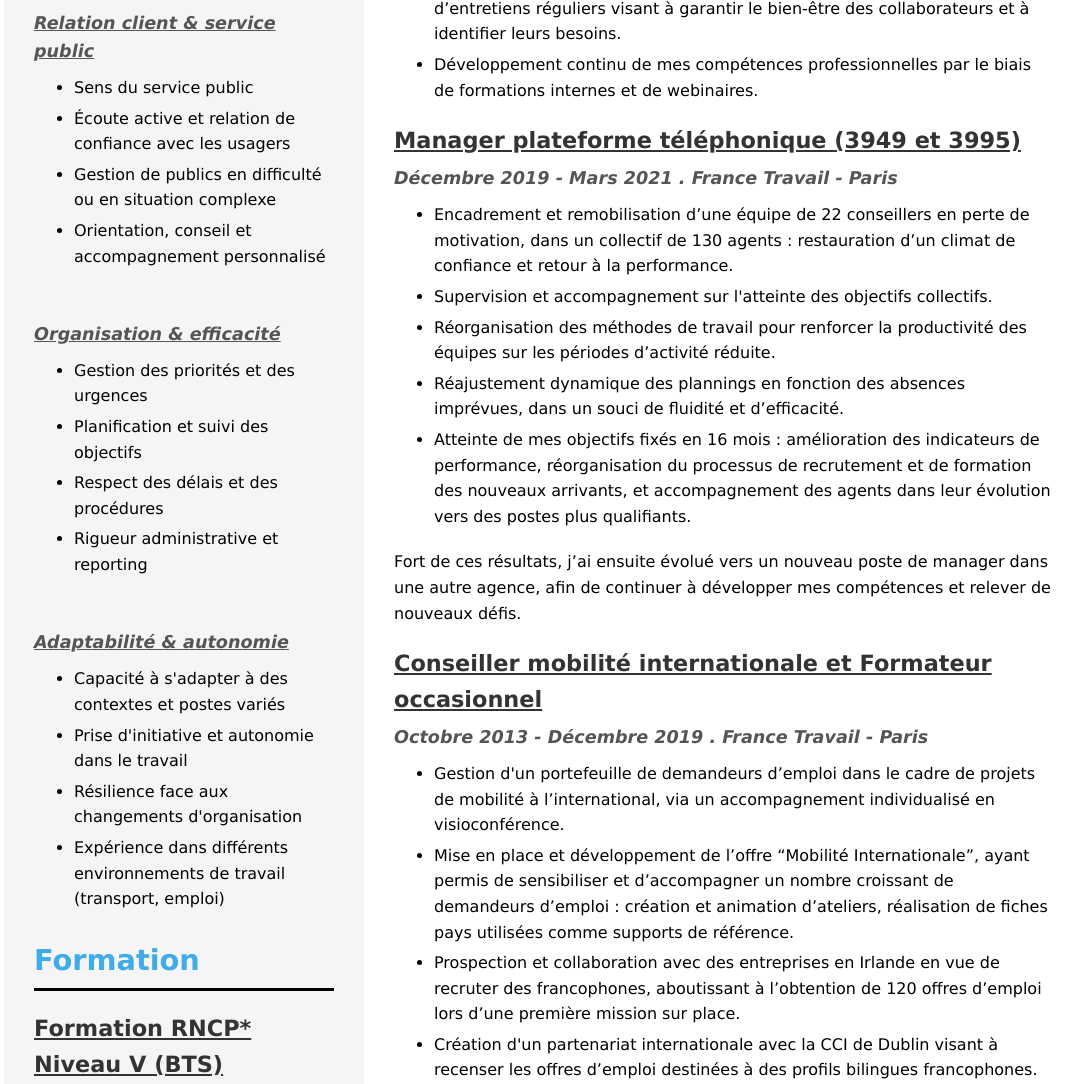
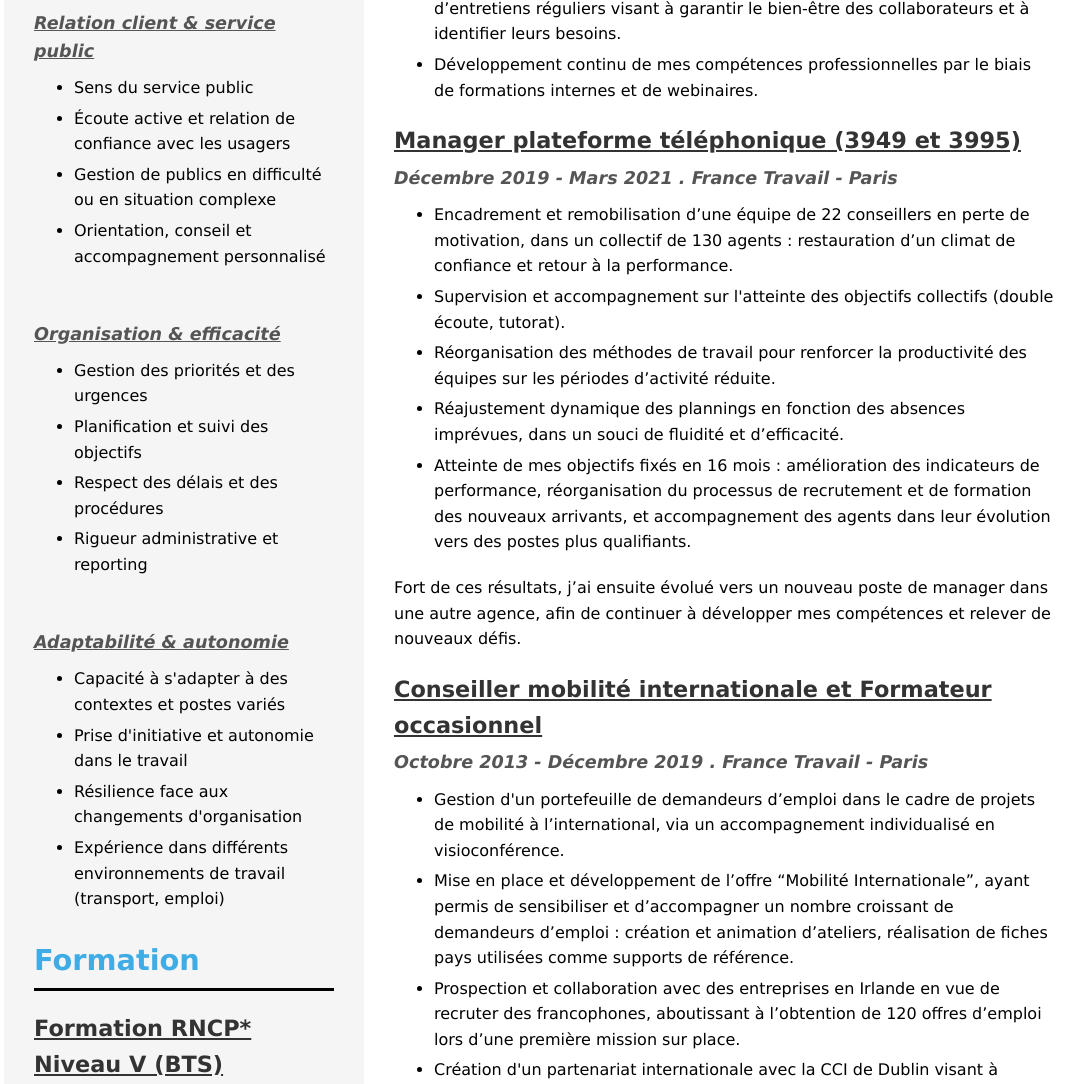
Before and after one commit to XavDauch/XavDauch.github.io, a plain HTML site: page index.html in a window 1280 px wide. Shown: the part 1195-2279 px from the top of the page, without its empty margins (96-1180 px from the left). Drawn offline with Linux system fonts and the light colour scheme.

Commit message:
correcting work experience

```diff
--- a/index.html
+++ b/index.html
@@ -170,7 +170,7 @@
                                 <h4>Décembre 2019 - Mars 2021 . France Travail - Paris</h4>
                                 <ul>
                                     <li>Encadrement et remobilisation d’une équipe de 22 conseillers en perte de motivation, dans un collectif de 130 agents : restauration d’un climat de confiance et retour à la performance.</li>
-                                    <li>Supervision et accompagnement sur l'atteinte des objectifs collectifs.</li>
+                                    <li>Supervision et accompagnement sur l'atteinte des objectifs collectifs (double écoute, tutorat).</li>
                                     <li>Réorganisation des méthodes de travail pour renforcer la productivité des équipes sur les périodes d’activité réduite.</li>
                                     <li>Réajustement dynamique des plannings en fonction des absences imprévues, dans un souci de fluidité et d’efficacité.</li>
                                     <li>Atteinte de mes objectifs fixés en 16 mois : amélioration des indicateurs de performance, réorganisation du processus de recrutement et de formation des nouveaux arrivants, et accompagnement des agents dans leur évolution vers des postes plus qualifiants.</li>
```
